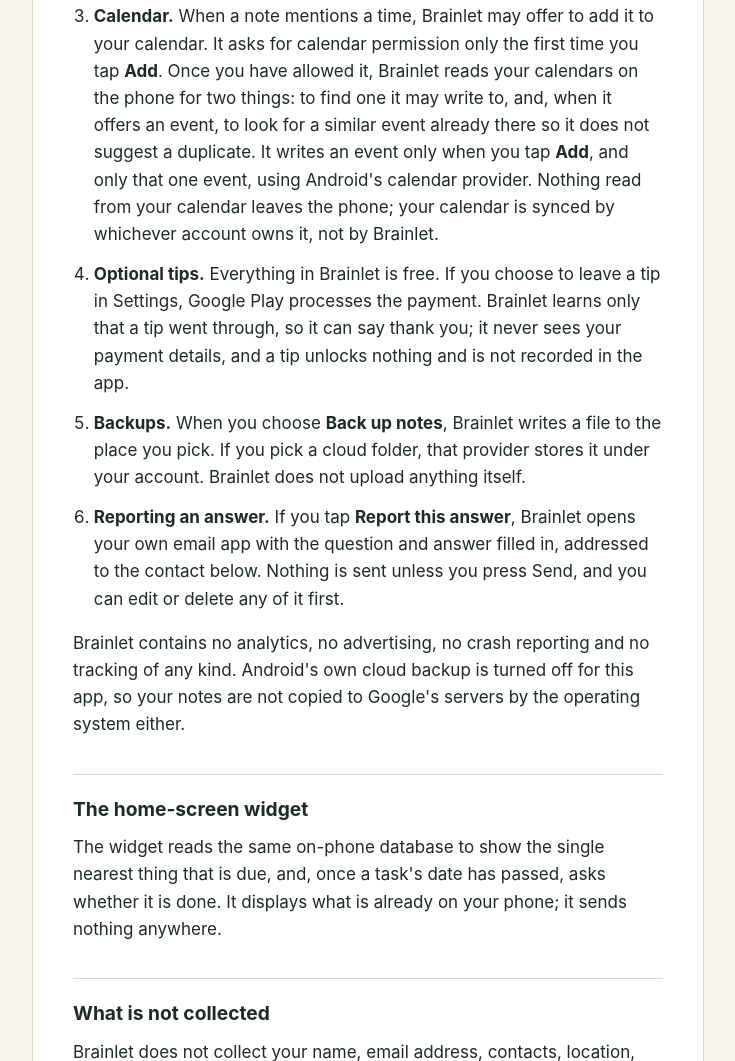
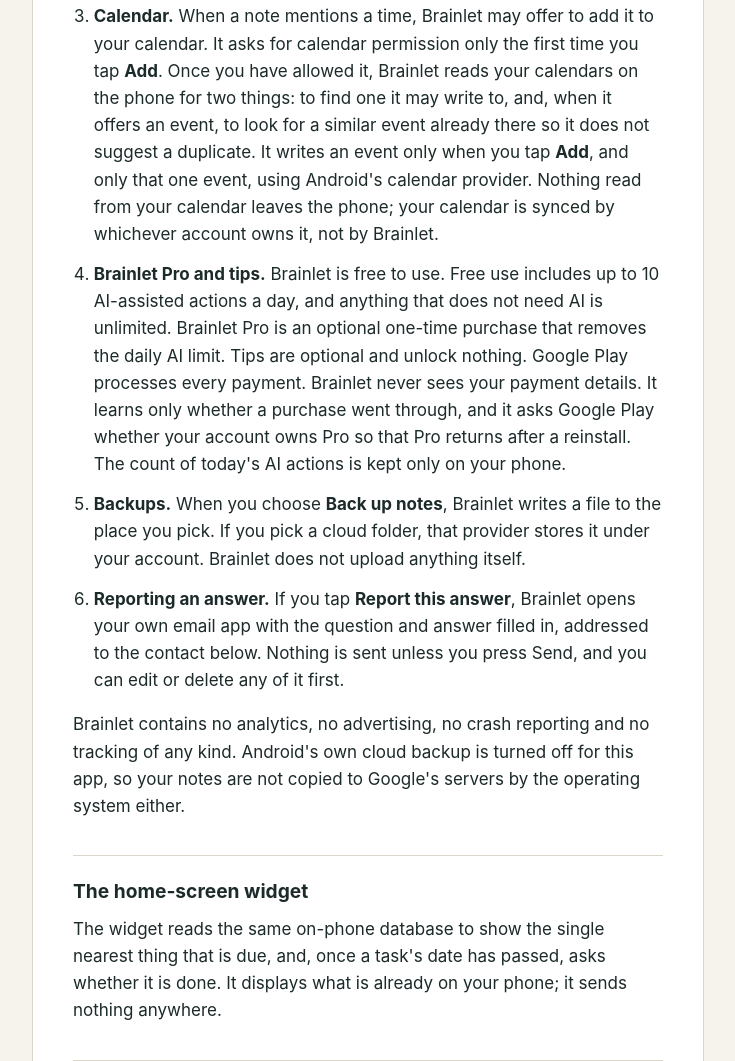
Before and after one commit to tam319/brainlet-privacy, a plain HTML site: page index.html in a window 1280 px wide. Shown: the part 1636-2697 px from the top of the page, without its empty margins (272-1007 px from the left). Drawn offline with Linux system fonts and the light colour scheme.

Commit message:
Brainlet Pro and the 10-a-day AI limit
Co-Authored-By: Claude Opus 5.5 <noreply@anthropic.com>

```diff
--- a/index.html
+++ b/index.html
@@ -81,7 +81,7 @@
   <li><strong>Sending one note to an AI provider — optional, and only with your consent.</strong> If you add your own key for OpenRouter, OpenAI or DeepSeek in Settings, you can choose to have one note read by that provider. The first time you do this for a provider, Brainlet shows a dialog naming it and explaining that the note's text will leave the phone and be handled under that provider's own terms and privacy policy. Nothing is sent unless you agree. After that, the text of the note you chose and the time you wrote it go to that provider, over HTTPS, under your own account. No other note is sent, and nothing is sent in the background. You can withdraw consent in Settings at any time; deleting the key withdraws it too. If a request fails, the note is still saved and read on the phone instead.</li>
   <li><strong>Downloading an on-device model — no notes involved.</strong> If you choose to download a model in Settings, Brainlet fetches the model file from Hugging Face. That request asks for a file; it contains none of your notes. As with any download, Hugging Face sees your device's IP address. Downloads use Wi-Fi only.</li>
   <li><strong>Calendar.</strong> When a note mentions a time, Brainlet may offer to add it to your calendar. It asks for calendar permission only the first time you tap <strong>Add</strong>. Once you have allowed it, Brainlet reads your calendars on the phone for two things: to find one it may write to, and, when it offers an event, to look for a similar event already there so it does not suggest a duplicate. It writes an event only when you tap <strong>Add</strong>, and only that one event, using Android's calendar provider. Nothing read from your calendar leaves the phone; your calendar is synced by whichever account owns it, not by Brainlet.</li>
-  <li><strong>Optional tips.</strong> Everything in Brainlet is free. If you choose to leave a tip in Settings, Google Play processes the payment. Brainlet learns only that a tip went through, so it can say thank you; it never sees your payment details, and a tip unlocks nothing and is not recorded in the app.</li>
+  <li><strong>Brainlet Pro and tips.</strong> Brainlet is free to use. Free use includes up to 10 AI-assisted actions a day, and anything that does not need AI is unlimited. Brainlet Pro is an optional one-time purchase that removes the daily AI limit. Tips are optional and unlock nothing. Google Play processes every payment. Brainlet never sees your payment details. It learns only whether a purchase went through, and it asks Google Play whether your account owns Pro so that Pro returns after a reinstall. The count of today's AI actions is kept only on your phone.</li>
   <li><strong>Backups.</strong> When you choose <strong>Back up notes</strong>, Brainlet writes a file to the place you pick. If you pick a cloud folder, that provider stores it under your account. Brainlet does not upload anything itself.</li>
   <li><strong>Reporting an answer.</strong> If you tap <strong>Report this answer</strong>, Brainlet opens your own email app with the question and answer filled in, addressed to the contact below. Nothing is sent unless you press Send, and you can edit or delete any of it first.</li>
 </ol>
```
